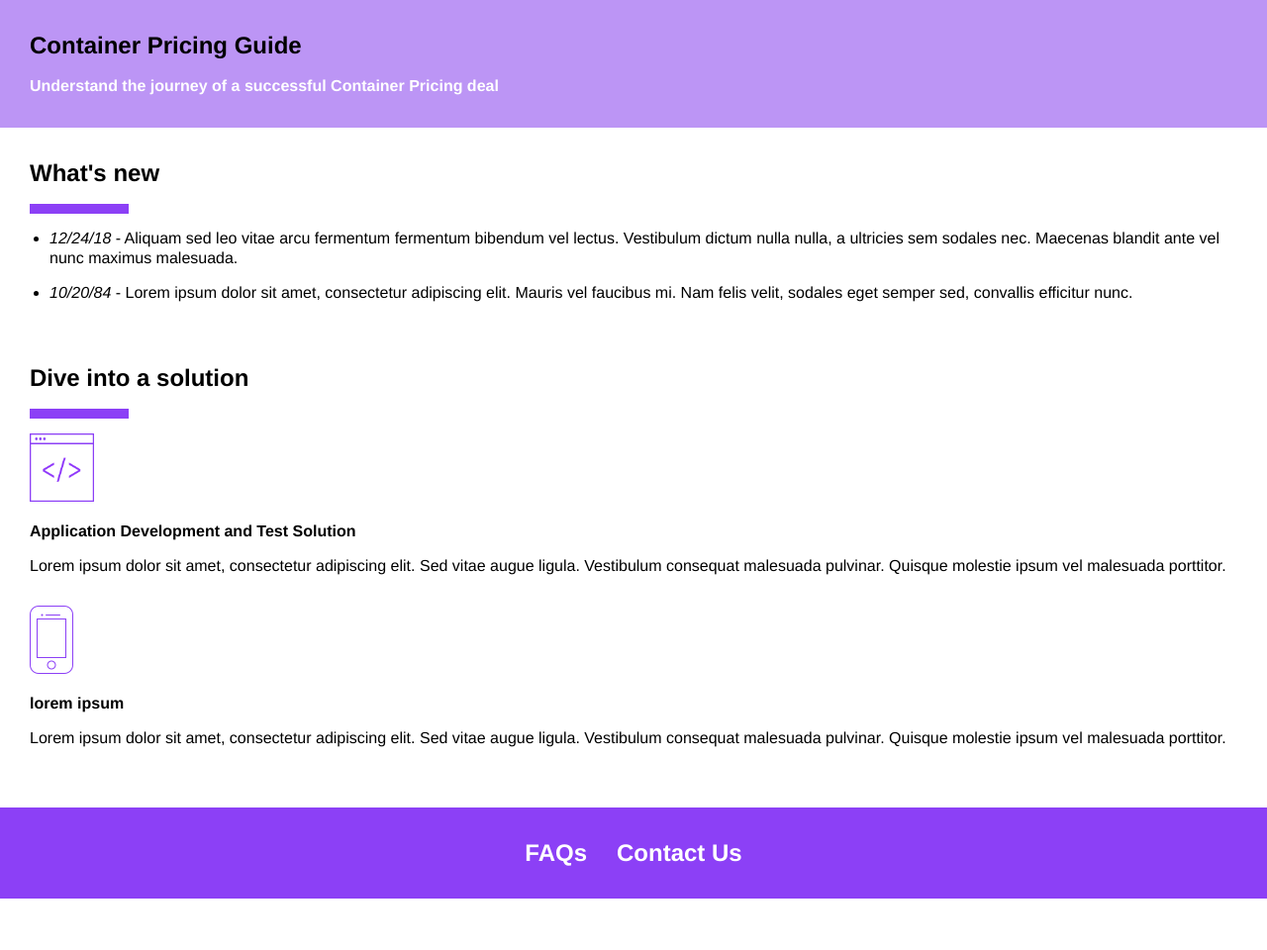
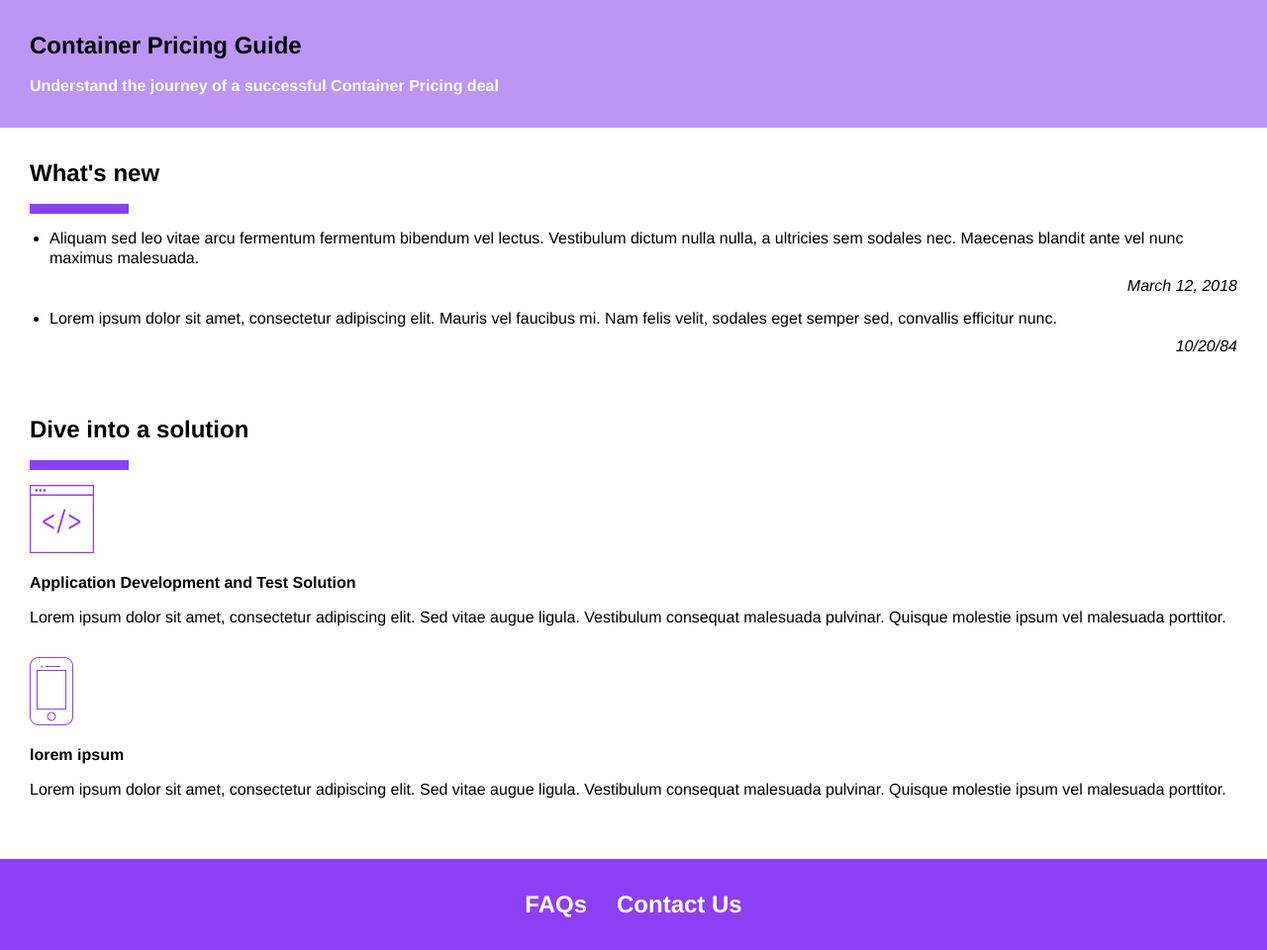
Before and after one commit to gvorbeck/container-pricing, a Jekyll site: the page built from pages/homepage.md, in a window 1280 px wide. Shown: the whole page at 99% size. Built offline with Jekyll 4.4.1, drawn with Linux system fonts in a browser that asks for light colours; before the commit the page ends 908 px from its top, so only the background shows below that.

Commit message:
whats new date positioning

```diff
--- a/_sass/_homepage.scss
+++ b/_sass/_homepage.scss
@@ -66,6 +66,20 @@
             }
         }
 
+        .whats-new {
+            li {
+                position: relative;
+                padding-bottom: 1.625rem;
+            }
+
+            em {
+                position: absolute;
+                bottom: 0;
+                right: 0;
+                line-height: 1;
+            }
+        }
+
         .dive {
             .solutions {
                 list-style-type: none;
--- a/pages/homepage.md
+++ b/pages/homepage.md
@@ -28,11 +28,12 @@ page-sections:
 - title: What's new
   component: whats-new
   text: |
-    * _12/24/18_ - Aliquam sed leo vitae arcu fermentum fermentum bibendum vel lectus. Vestibulum dictum nulla nulla, a ultricies sem sodales nec. Maecenas blandit ante vel nunc maximus malesuada.
-    * _10/20/84_ - Lorem ipsum dolor sit amet, consectetur adipiscing elit. Mauris vel faucibus mi. Nam felis velit, sodales eget semper sed, convallis efficitur nunc.
+    * _March 12, 2018_ Aliquam sed leo vitae arcu fermentum fermentum bibendum vel lectus. Vestibulum dictum nulla nulla, a ultricies sem sodales nec. Maecenas blandit ante vel nunc maximus malesuada.
+    * _10/20/84_ Lorem ipsum dolor sit amet, consectetur adipiscing elit. Mauris vel faucibus mi. Nam felis velit, sodales eget semper sed, convallis efficitur nunc.
 
 #   EXAMPLE:
-#    * _5/16/12_ - Curabitur consequat purus at lorem porta, eu vulputate dolor consectetur. Vestibulum sodales sagittis felis, nec viverra ex fringilla non.
+#    Placing underscores around the date allows CSS styles to position them around the content.
+#    * _5/16/12_ Curabitur consequat purus at lorem porta, eu vulputate dolor consectetur. Vestibulum sodales sagittis felis, nec viverra ex fringilla non.
 
   # DIVE INTO A SOLUTION
 - title: Dive into a solution
```
